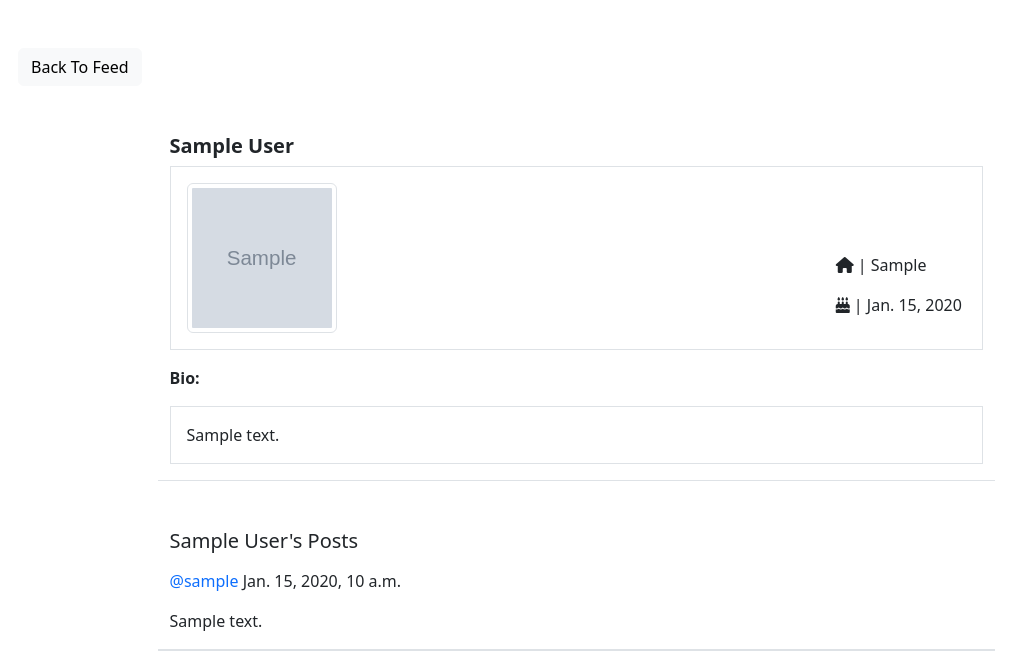
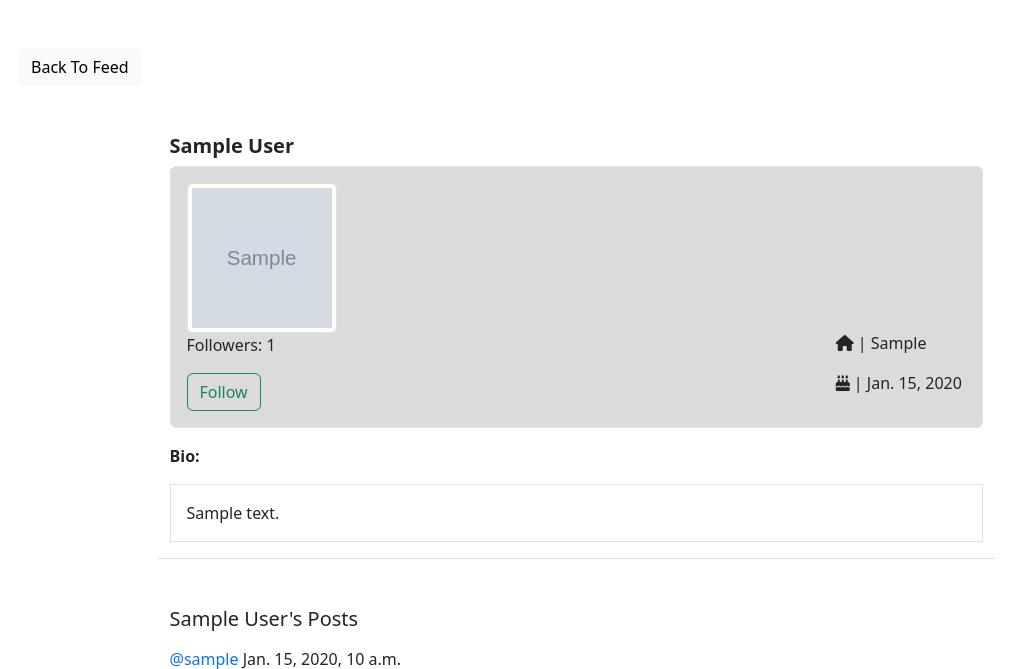
Before and after one commit to aaron-wearne/diss-2024, a Django app: page /social/profile/1 in a window 1280 px wide. Shown: the part 56-725 px from the top of the page, without its empty margins (64-1090 px from the left). Run offline with Django 4.2, Linux system fonts and the light colour scheme; tables that the repository leaves empty hold one stand-in row (values such as "Sample post"); grey boxes marked "Sample" are stand-in pictures; some libraries are stand-ins or nearby versions.

Commit message:
added followers and follow button

```diff
--- a/Project/social/templates/social/profile.html
+++ b/Project/social/templates/social/profile.html
@@ -27,9 +27,26 @@
                         </span>
                     {% endif %}
                 </strong></h5>
-                <div class="d-flex border p-3 mb-3">
+                <div class="d-flex border p-3 mb-3 rounded" style="background-color: #dbdbdb;">
                     <div class="col-md-10">
                         <img src="{{ profile.profile_picture.url }}" alt="{{ profile.name }}'s profile picture" class="img-thumbnail" style="width: 150px; height: 150px; object-fit: cover;">
+                        <div class="d-flex flex-column">
+                            <p>Followers: {{ number_of_followers }}</p>
+                            {% if user == request.user %}
+                            {% else %}
+                            {% if is_following %}
+                            <form method="POST" action="{% url 'unfollow' profile.pk %}">
+                                {% csrf_token %}
+                                <button class="btn btn-outline-danger" type="submit">Unfollow</button>
+                            </form>
+                            {% else %}
+                            <form method="POST" action="{% url 'follow' profile.pk %}">
+                                {% csrf_token %}
+                                <button class="btn btn-outline-success" type="submit">Follow</button>
+                            </form>
+                            {% endif %}
+                            {% endif %}
+                        </div>
                     </div>
                     <div class="d-flex flex-column justify-content-end">
                         <p><strong><i class="fa fa-home">   </i></strong>   |   {{ profile.location }}</p>
@@ -40,6 +57,7 @@
                 <div class="p-3 border mb-3" style="white-space: pre-wrap;">{{ profile.bio }}</div>
             </div>
         </div>
+
 
         <div class="row justify-content-center mt-5">
             <div class="col-md-9 col-sm-12 border-bottom">
--- a/Project/social/urls.py
+++ b/Project/social/urls.py
@@ -1,5 +1,5 @@
 from django.urls import path
-from .views import PostListView, PostDetailView, PostEditView, PostDeleteView, CommentDeleteView, ProfileView, ProfileEditView, AddFollower
+from .views import PostListView, PostDetailView, PostEditView, PostDeleteView, CommentDeleteView, ProfileView, ProfileEditView, Follow, Unfollow
 
 
 urlpatterns = [
@@ -10,6 +10,7 @@ urlpatterns = [
     path('post/<int:post_pk>/comment/delete/<int:pk>/', CommentDeleteView.as_view(), name='comment-delete'),
     path('profile/<int:pk>', ProfileView.as_view(), name='profile'),
     path('profile/edit/<int:pk>', ProfileEditView.as_view(), name='edit-profile'),
-    path('profile/<int:pk>/followers/add', AddFollower.as_view(), name='add-follower'),
+    path('profile/<int:pk>/followers/add', Follow.as_view(), name='follow'),
+    path('profile/<int:pk>/followers/remove', Unfollow.as_view(), name='unfollow'),
 
 ]
--- a/Project/social/views.py
+++ b/Project/social/views.py
@@ -118,11 +118,28 @@ class ProfileView(View):
         profile = UserProfile.objects.get(pk=pk)
         user = profile.user
         posts = Post.objects.filter(author=user).order_by('-created_on')
+        followers = profile.followers.all()
+
+        if len(followers) == 0:
+            is_following = False
+
+        for follower in followers:
+            if follower == request.user: #check if follower == user
+                is_following = True
+                break
+            else:
+                is_following = False #if they're not following set to false
+
+        number_of_followers = len(followers)
 
         context ={
             'user':user,
             'profile':profile,
-            'posts':posts
+            'posts':posts,
+            'number_of_followers': number_of_followers,
+            'is_following': is_following,
+
+
         }
         return render(request,'social/profile.html', context)
 
@@ -139,9 +156,16 @@ class ProfileEditView(LoginRequiredMixin, UserPassesTestMixin, UpdateView):
         profile=self.get_object()
         return self.request.user == profile.user
 
-class AddFollower(LoginRequiredMixin, View):
+class Follow(LoginRequiredMixin, View):
     def post(self, request, pk, *args, **kwargs):
         profile = UserProfile.object.get(pk=pk)
         profile.followers.add(request.user)
 
         return redirect('profile', pk=profile.pk)
+
+class Unfollow(LoginRequiredMixin, View):
+    def post(self, request, pk, *args, **kwargs):
+        profile = UserProfile.objects.get(pk=pk)
+        profile.followers.remove(request.user)
+
+        return redirect('profile', pk=profile.pk)
```
